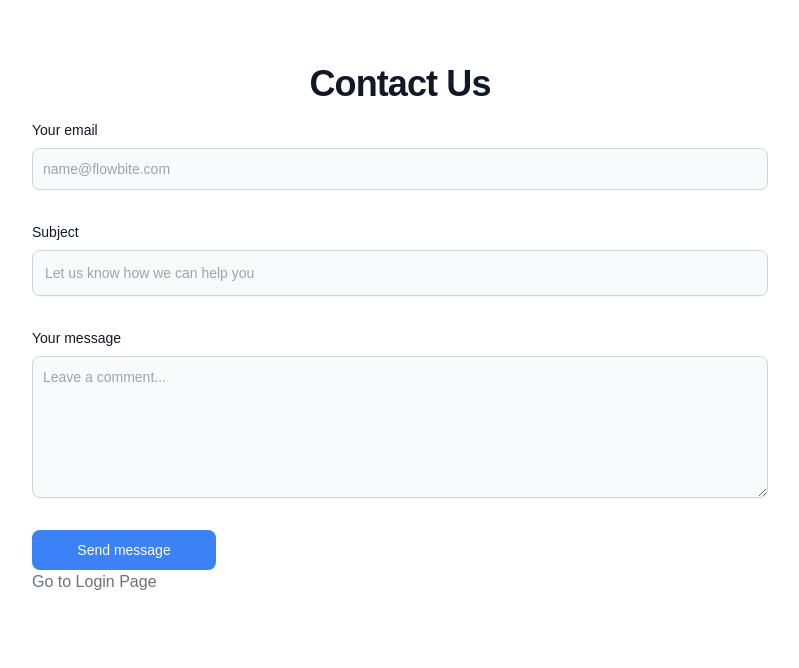
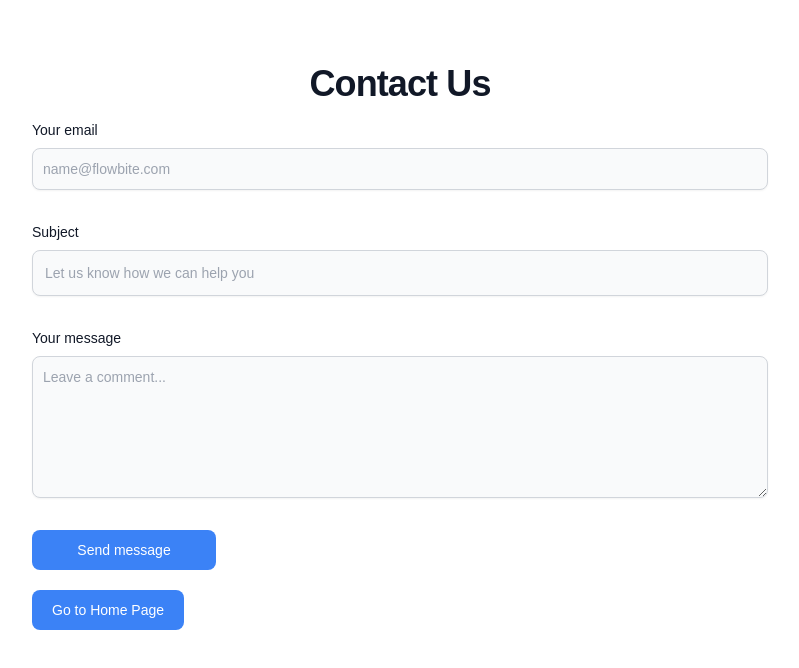
Before and after one commit to ninimtchedlishvili/final-part-two, a Next.js app: page /contact in a window 1280 px wide. Shown: the top 668 px of the page, without its empty margins (240-1039 px from the left). Built offline with nearby package versions, Linux system fonts and the light colour scheme.

Commit message:
fixed contact page

```diff
--- a/app/contact/page.tsx
+++ b/app/contact/page.tsx
@@ -61,12 +61,10 @@
               Send message
             </button>
             <br />
-            <Link
-              href={"/login"}
-              type="submit"
-              className="text-gray-500 dark:text-gray-300 py-2.5"
-            >
-              Go to Login Page
+            <Link href={"/home"} type="submit" className="">
+              <button className="text-white bg-primary-600 hover:bg-primary-700 focus:ring-4 focus:outline-none focus:ring-primary-300 font-medium rounded-lg text-sm px-5 mt-5 py-2.5 text-center dark:bg-primary-600 dark:hover:bg-primary-700 dark:focus:ring-primary-800 bg-blue-500 hover:bg-blue-700">
+                Go to Home Page
+              </button>
             </Link>
           </form>
         </div>
```
